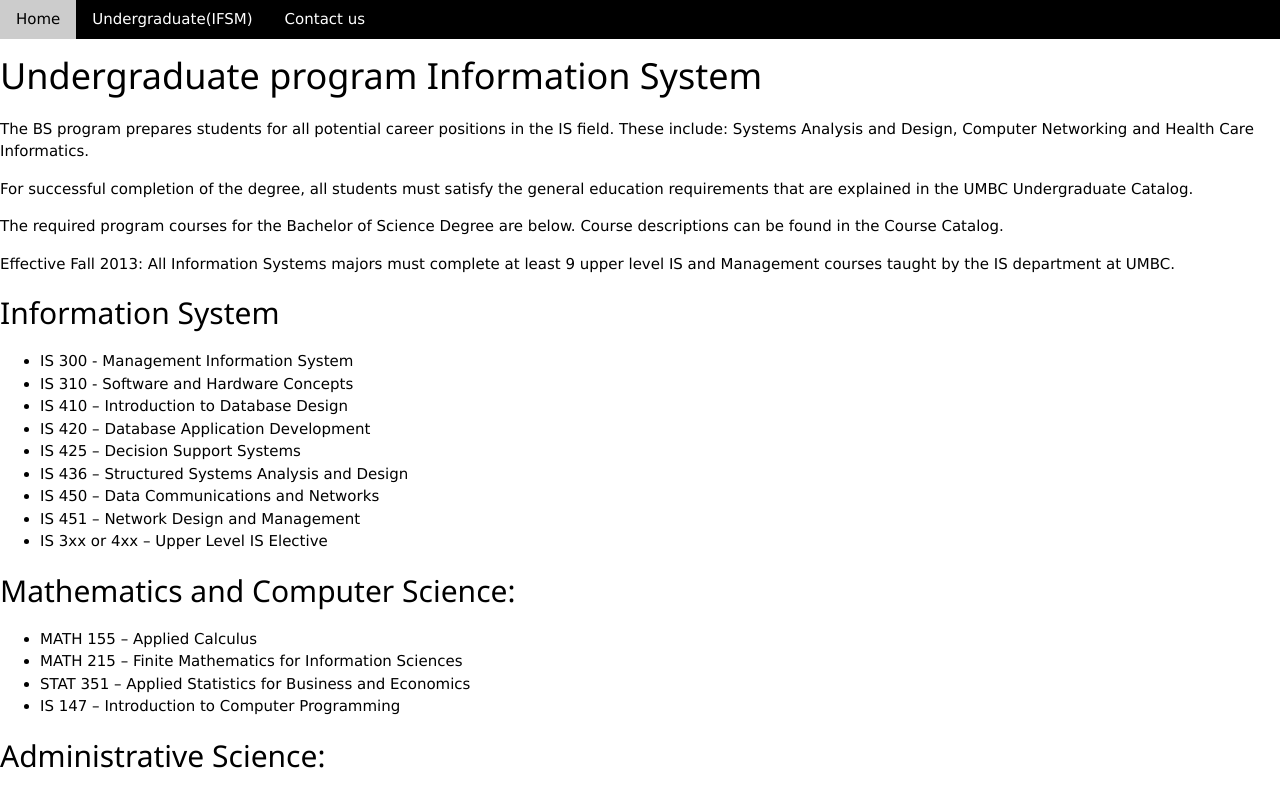
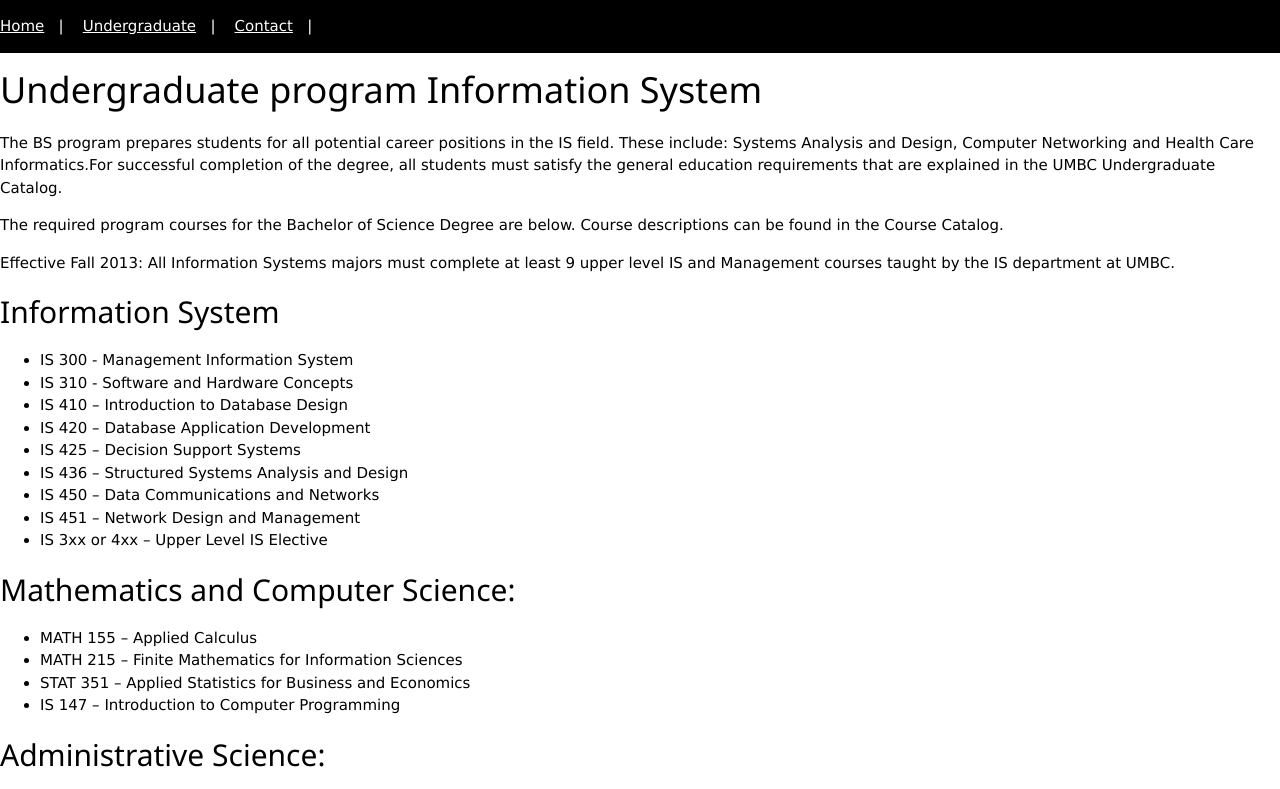
Before and after one commit to upenus87/Lab_4, a plain HTML site: page Undergraduate.html in a window 1280 px wide. Shown: the top 789 px of the page. Drawn offline with nearby package versions, Linux system fonts and the light colour scheme.

Commit message:
Update Undergraduate.html

```diff
--- a/Undergraduate.html
+++ b/Undergraduate.html
@@ -1,4 +1,3 @@
-<!DOCTYPE html>
 <html>
 <meta charset="UTF-8">
 <meta name="viewport" content="width=device-width, initial-scale=1">
@@ -8,23 +7,25 @@
 <!-- Navigation -->
 <nav class="w3-bar w3-black">
 
-  <a href="#home" class="w3-button w3-bar-item">Home</a>
-  <a href="#Undergradute(IFSM)" class="w3-button w3-bar-item">Undergraduate(IFSM)</a>
-  <a href="#contact us" class="w3-button w3-bar-item">Contact us</a>
+ <p>
+
+<a href="Home.html" title="Home">Home</a>&nbsp;&nbsp;&nbsp;|&nbsp;&nbsp;&nbsp;
+                    <a href="Undergraduate.html" title="Undergraduate">Undergraduate</a>&nbsp;&nbsp;&nbsp;|&nbsp;&nbsp;&nbsp;
+                    <a href ="Contact.html" title ="Contact">Contact</a>&nbsp;&nbsp;&nbsp;|&nbsp;&nbsp;&nbsp;
+                </p>
 
 </nav>
 
-</body>
-</html>
+
 
 
 <h1>
 Undergraduate program Information System
 </h1>
 
-    <p>The BS program prepares students for all potential career positions in the IS field. These include: Systems Analysis and Design, Computer Networking and Health Care Informatics.</p>
 
-<p>For successful completion of the degree, all students must satisfy the general education requirements that are explained in the UMBC Undergraduate Catalog.</p>
+
+<p>The BS program prepares students for all potential career positions in the IS field. These include: Systems Analysis and Design, Computer Networking and Health Care Informatics.For successful completion of the degree, all students must satisfy the general education requirements that are explained in the UMBC Undergraduate Catalog.</p>
 
 <p>The required program courses for the Bachelor of Science Degree are below. Course descriptions can be found in the Course Catalog.</p>
 
@@ -88,9 +89,6 @@ Students may not repeat IS 300 or 310 more than once.</p>
 <p>
 
 <a href="Home.html" title="Home">Home</a>&nbsp;&nbsp;&nbsp;|&nbsp;&nbsp;&nbsp;
-                    <a href="Information System.html" title="Information System">Information System</a>&nbsp;&nbsp;&nbsp;|&nbsp;&nbsp;&nbsp;
-                    <a href ="ContactUs.html" title ="ContactUs">Contact Us</a>&nbsp;&nbsp;&nbsp;|&nbsp;&nbsp;&nbsp;
+                    <a href="Information System.html" title="Undergraduate">Undergraduate</a>&nbsp;&nbsp;&nbsp;|&nbsp;&nbsp;&nbsp;
+                    <a href ="Contact.html" title ="Contact">Contact</a>&nbsp;&nbsp;&nbsp;|&nbsp;&nbsp;&nbsp;
                 </p>
-
-</body>
-</html>
```
